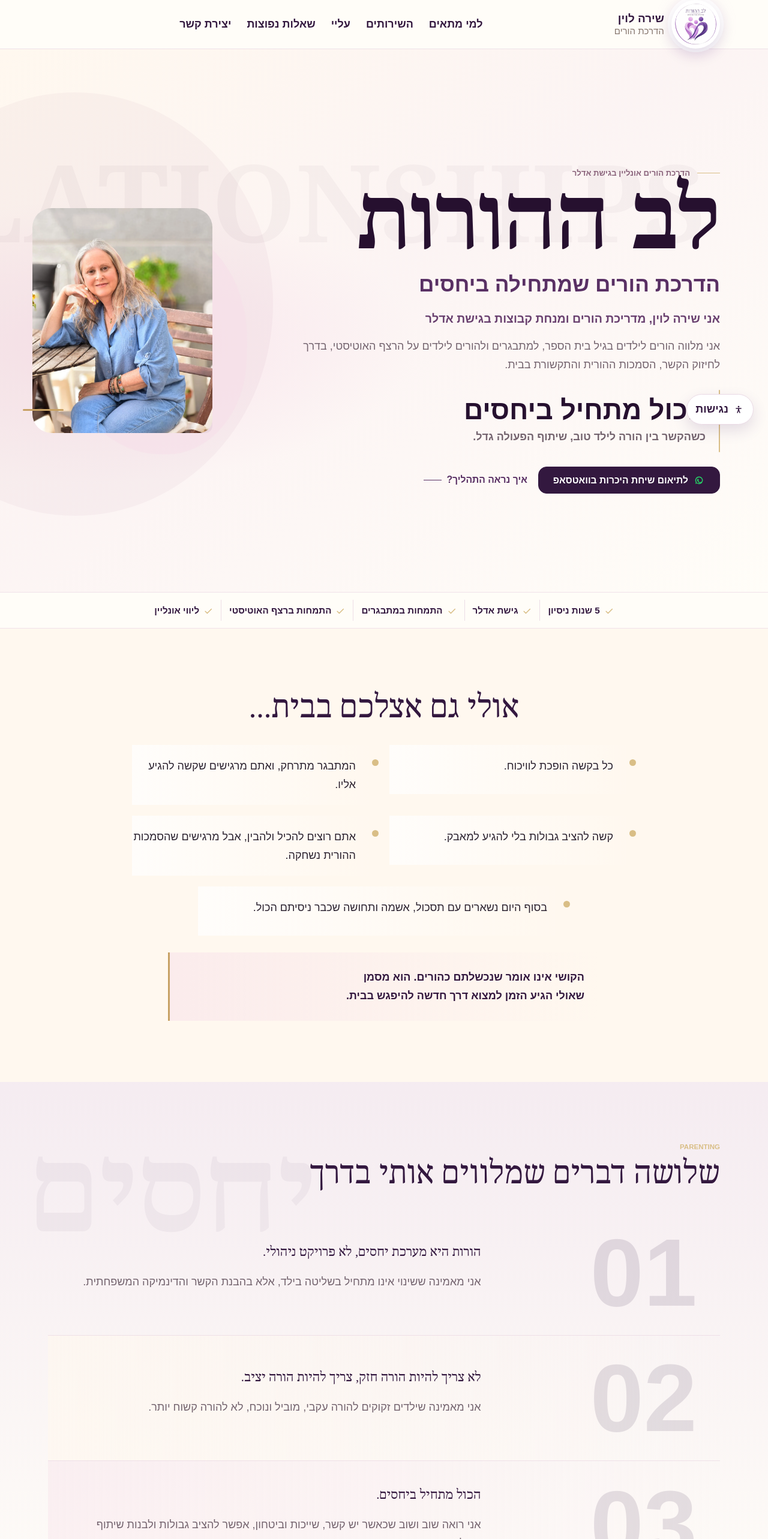
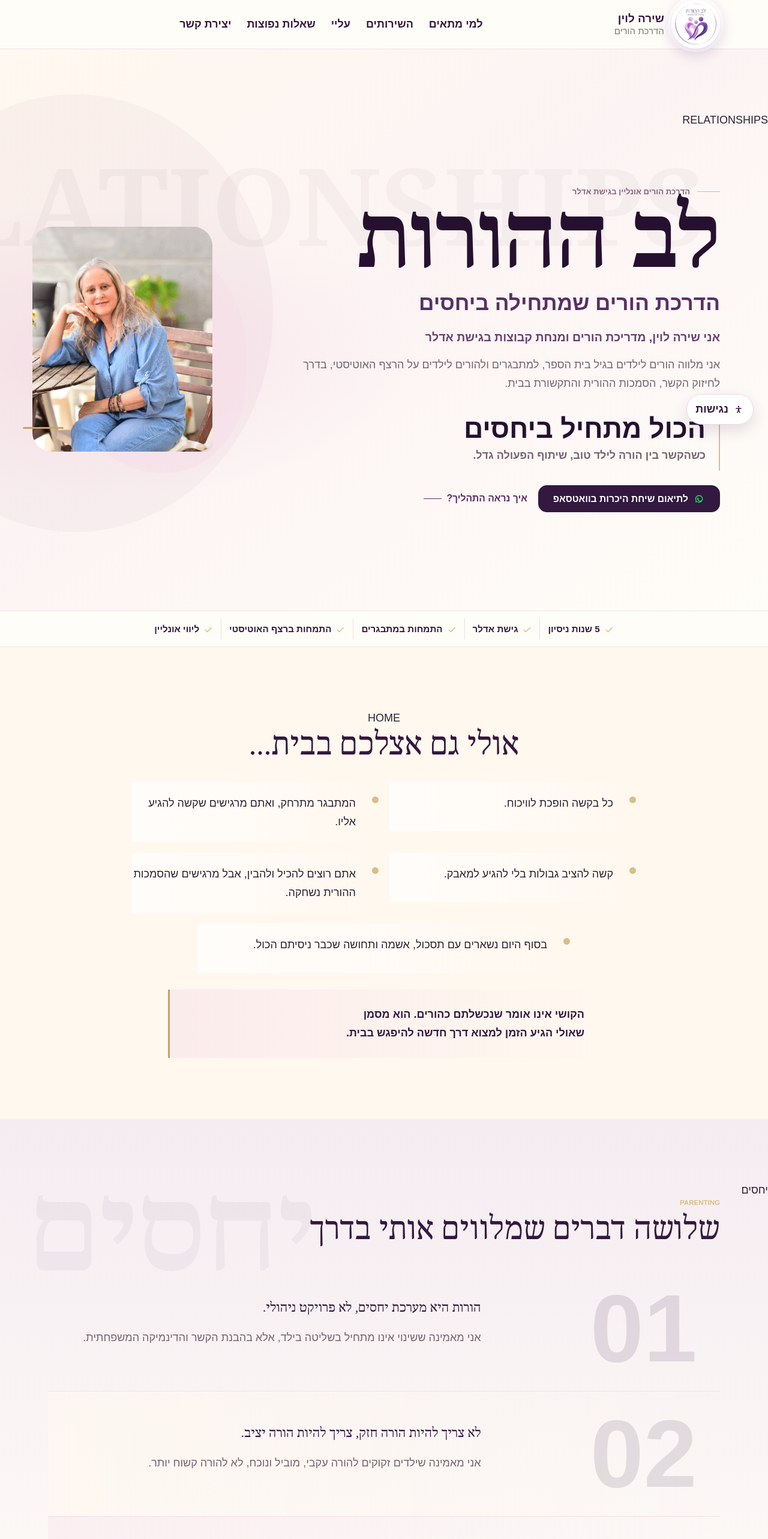
Before and after one commit to talirozrdm/Shira-Levin-levhahorut, a Next.js app: page / in a window 1280 px wide. Shown: the top 2566 px of the page at 60% size. Built offline with nearby package versions, Linux system fonts and the light colour scheme.

Commit message:
Refine warm editorial landing page structure

```diff
--- a/app/page.tsx
+++ b/app/page.tsx
@@ -393,6 +393,7 @@ export default function Home() {
 
       <main id="main-content">
         <section className="hero section" id="top" aria-labelledby="hero-title">
+          <span className="editorial-word hero-word" aria-hidden="true">RELATIONSHIPS</span>
           <div className="container hero-grid">
             <div className="hero-copy">
               <p className="eyebrow">הדרכת הורים אונליין בגישת אדלר</p>
@@ -448,6 +449,7 @@ export default function Home() {
         </section>
 
         <section className="section soft-section need-section reveal-item" aria-labelledby="need-title">
+          <span className="editorial-word need-word" aria-hidden="true">HOME</span>
           <div className="container narrow">
             <h2 id="need-title">אולי גם אצלכם בבית...</h2>
             <div className="emotion-list" role="list">
@@ -465,6 +467,7 @@ export default function Home() {
         </section>
 
         <section className="section approach-section reveal-item" aria-labelledby="principles-title">
+          <span className="editorial-word approach-word" aria-hidden="true">יחסים</span>
           <div className="container">
             <div className="section-heading">
               <h2 id="principles-title">שלושה דברים שמלווים אותי בדרך</h2>
@@ -518,6 +521,7 @@ export default function Home() {
         </section>
 
         <section className="section service-highlight reveal-item" id="services" aria-labelledby="services-title">
+          <span className="editorial-word service-word" aria-hidden="true">GUIDANCE</span>
           <div className="container service-grid">
             <div>
               <h2 id="services-title">הדרכת הורים אישית אונליין</h2>
```
